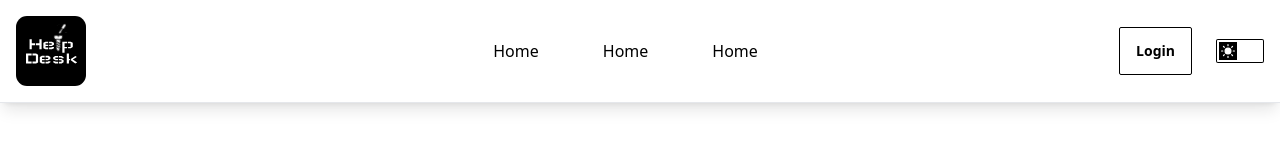
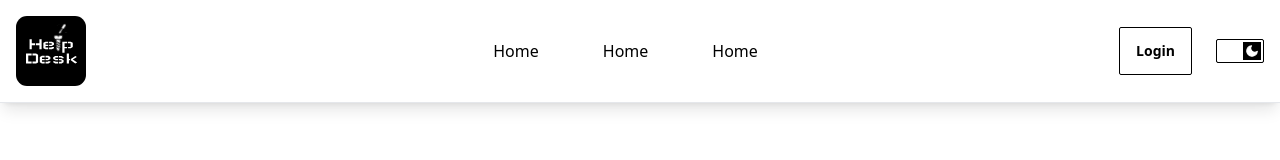
Before and after one commit to tohfos/HelpDesk-FrontEnd, a React (Create React App) app: page / in a window 1280 px wide. Shown: the top 160 px of the page. Built offline with nearby package versions, Linux system fonts and the light colour scheme.

Commit message:
theme change added 😊

```diff
--- a/public/index.html
+++ b/public/index.html
@@ -1,5 +1,5 @@
 <!DOCTYPE html>
-<html lang="en">
+<html lang="en" data-theme="">
 
 <head>
   <meta charset="utf-8" />
--- a/src/components/Navbar.jsx
+++ b/src/components/Navbar.jsx
@@ -1,7 +1,28 @@
-import React from 'react'
+import React, { useEffect } from 'react'
+import { useState } from 'react'
 import logo from '../logo.svg'
 
 const Navbar = () => {
+
+    const [theme, setTheme] = useState(localStorage.getItem('theme'))
+    const isChecked = theme === 'lofi' ? false : true
+
+    function toggleMode() {
+        console.log(theme)
+        if (theme === 'lofi') {
+            localStorage.setItem('theme', 'black')
+            setTheme('black')
+        } else {
+            localStorage.setItem('theme', 'lofi')
+            setTheme('lofi')
+        }
+    }
+
+    useEffect(() => {
+        //set data-theme attribute on html tag
+        document.documentElement.setAttribute('data-theme', localStorage.getItem('theme'))
+    }, [theme])
+
     return (
         <>
             <nav class="fixed w-full z-20 top-0 start-0 border-b shadow-lg">
@@ -19,12 +40,12 @@ const Navbar = () => {
                                     <path stroke="currentColor" stroke-linecap="round" stroke-linejoin="round" stroke-width="2" d="M1 1h15M1 7h15M1 13h15" />
                                 </svg>
                             </button>
-                            <ul class="menu menu-lg dropdown-content mt-3 z-[1] p-2 shadow bg-accent rounded-box sticky">
-                                <li className='text-primary-content'><a>Homepage</a></li>
-                                <li className='text-primary-content'><a>Portfolio</a></li>
-                                <li className='text-primary-content'><a>About</a></li>
+                            <ul class="menu menu-lg dropdown-content mt-3 z-[1] p-2 shadow rounded-box sticky">
+                                <li><a>Homepage</a></li>
+                                <li><a>Portfolio</a></li>
+                                <li><a>About</a></li>
                                 <li> <label className="cursor-pointer grid place-items-center">
-                                    <input type="checkbox" value="black" className="toggle theme-controller bg-base-content row-start-1 col-start-1 col-span-2" />
+                                    <input type="checkbox" onClick={toggleMode} checked={isChecked} value={theme} className="toggle theme-controller bg-base-content row-start-1 col-start-1 col-span-2" />
                                     <svg className="col-start-1 row-start-1 stroke-base-100 fill-base-100" xmlns="http://www.w3.org/2000/svg" width="14" height="14" viewBox="0 0 24 24" fill="none" stroke="currentColor" strokeWidth="2" strokeLinecap="round" strokeLinejoin="round"><circle cx="12" cy="12" r="5" /><path d="M12 1v2M12 21v2M4.2 4.2l1.4 1.4M18.4 18.4l1.4 1.4M1 12h2M21 12h2M4.2 19.8l1.4-1.4M18.4 5.6l1.4-1.4" /></svg>
                                     <svg className="col-start-2 row-start-1 stroke-base-100 fill-base-100" xmlns="http://www.w3.org/2000/svg" width="14" height="14" viewBox="0 0 24 24" fill="none" stroke="currentColor" strokeWidth="2" strokeLinecap="round" strokeLinejoin="round"><path d="M21 12.79A9 9 0 1 1 11.21 3 7 7 0 0 0 21 12.79z"></path></svg>
                                 </label>
@@ -36,7 +57,7 @@ const Navbar = () => {
 
                         <div class="items-center justify-between hidden w-full md:flex md:w-auto">
                             <label className="cursor-pointer grid place-items-center">
-                                <input type="checkbox" value="black" className="toggle theme-controller bg-base-content row-start-1 col-start-1 col-span-2" />
+                                <input type="checkbox" onClick={toggleMode} checked={isChecked} value={theme} className="toggle theme-controller bg-base-content row-start-1 col-start-1 col-span-2" />
                                 <svg className="col-start-1 row-start-1 stroke-base-100 fill-base-100" xmlns="http://www.w3.org/2000/svg" width="14" height="14" viewBox="0 0 24 24" fill="none" stroke="currentColor" strokeWidth="2" strokeLinecap="round" strokeLinejoin="round"><circle cx="12" cy="12" r="5" /><path d="M12 1v2M12 21v2M4.2 4.2l1.4 1.4M18.4 18.4l1.4 1.4M1 12h2M21 12h2M4.2 19.8l1.4-1.4M18.4 5.6l1.4-1.4" /></svg>
                                 <svg className="col-start-2 row-start-1 stroke-base-100 fill-base-100" xmlns="http://www.w3.org/2000/svg" width="14" height="14" viewBox="0 0 24 24" fill="none" stroke="currentColor" strokeWidth="2" strokeLinecap="round" strokeLinejoin="round"><path d="M21 12.79A9 9 0 1 1 11.21 3 7 7 0 0 0 21 12.79z"></path></svg>
                             </label>
```
